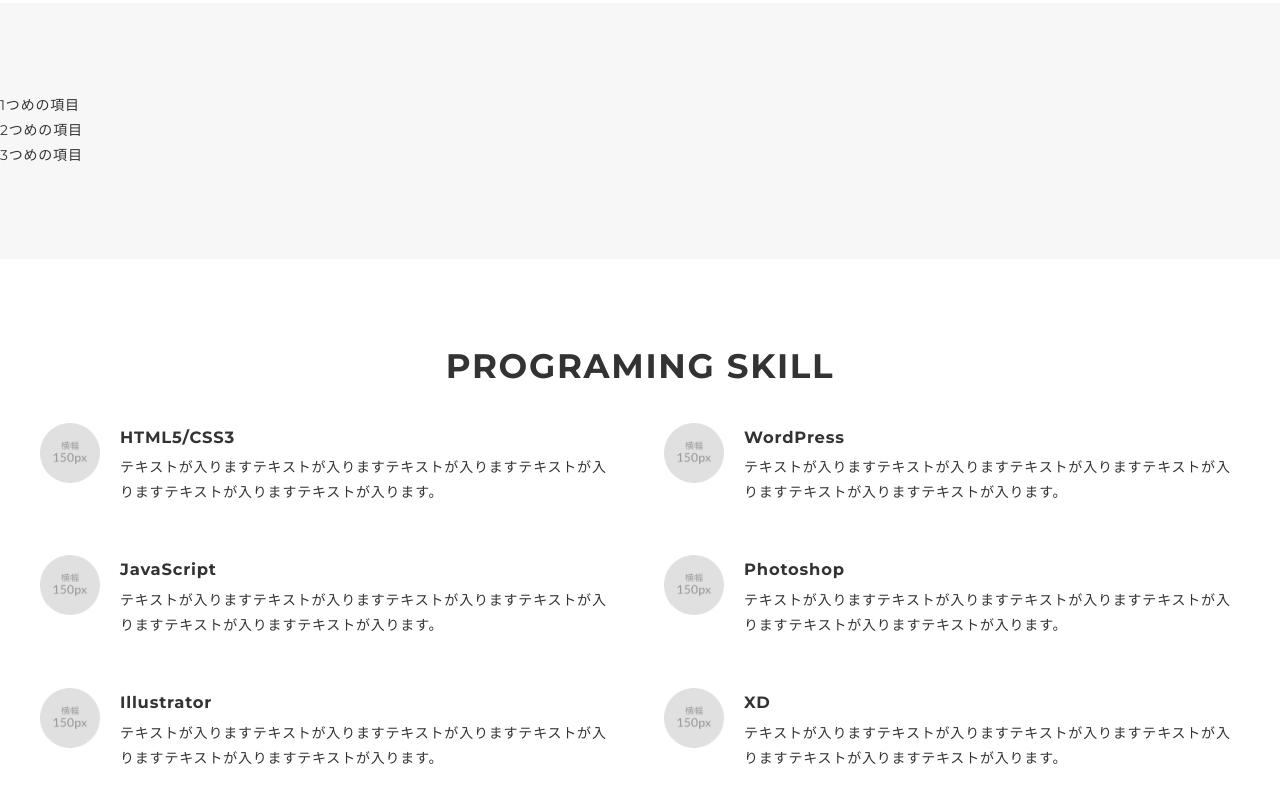
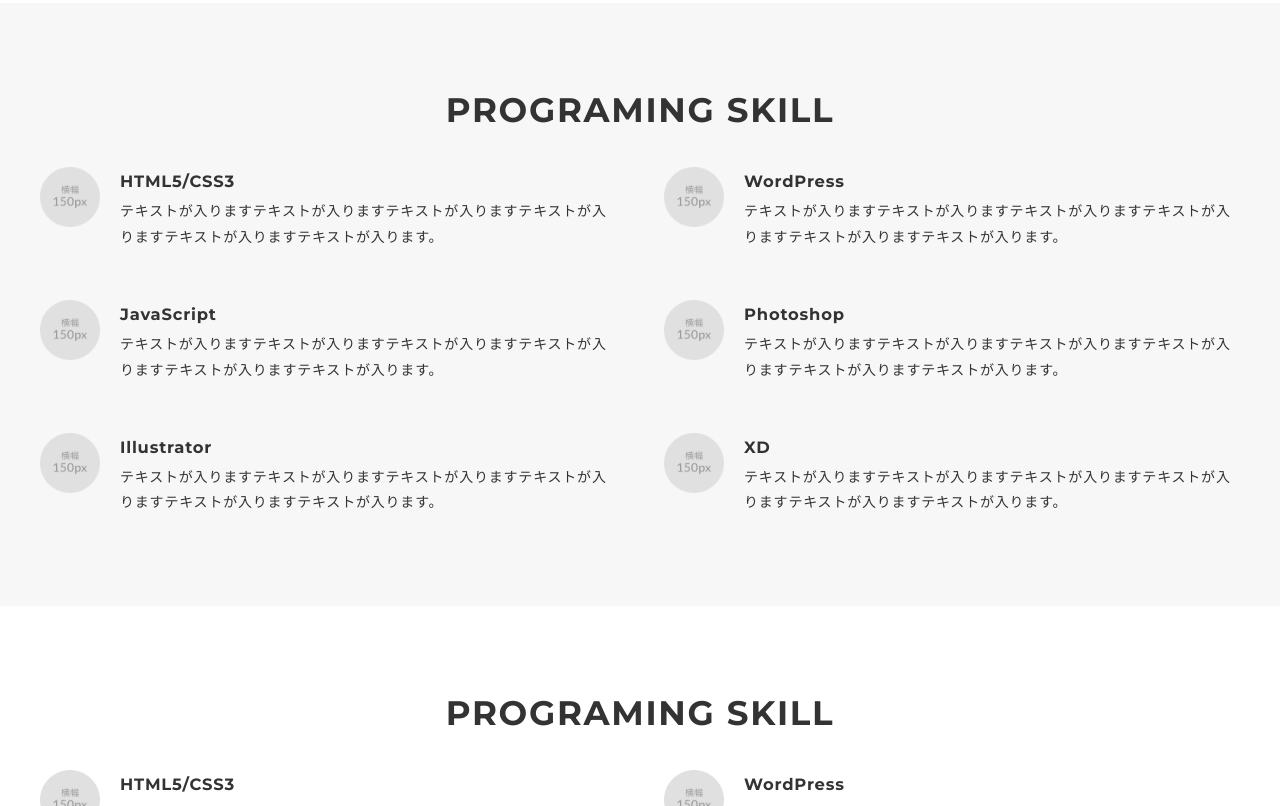
Before and after one commit to Yuma-Ichikawa/Yuma-Ichikawa.github.io, a plain HTML site: page index.html in a window 1280 px wide. Shown: the part 750-1556 px from the top of the page. Drawn offline with nearby package versions, Linux system fonts and the light colour scheme.

Commit message:
Update index.html

```diff
--- a/index.html
+++ b/index.html
@@ -4,9 +4,9 @@
   <meta charset="utf-8">
   <meta name="viewport" content="width=device-width,initial-scale=1.0,user-scalable=no">
   <meta property='og:type' content='website'>
-  <meta property='og:title' content='WebデザイナーTARO YAMADA ポートフォリオ'>
+  <meta property='og:title' content='Yuma Ichikawa'>
   <meta property='og:url' content='URLが入る'>
-  <meta property='og:description' content='TARO YAMADAのポートフォリオサイトです。'>
+  <meta property='og:description' content='Yuma Ichikawa'>
   <meta property="og:image" content="img/ogp.png">
   <meta name="description" content="TARO YAMADAのポートフォリオサイトです" />
   <title>TARO YAMADA ポートフォリオ</title>
@@ -55,15 +55,67 @@
       </div>
       <!-- /main-visual -->
 
-      <!-- works -->
-      <section class="works section" id="works">
-        <ul>
-          <li>1つめの項目</li>
-          <li>2つめの項目</li>
-          <li>3つめの項目</li>
-        </ul>
+
+
+      <!-- skill -->
+      <section class="skill section" id="skill">
+        <div class="inner">
+          <h2 class="title">PROGRAMING SKILL</h2>
+          <div class="skill-list">
+            <div class="skill-item">
+              <p class="skill-img"><img src="img/icon_skill.png" alt=""></p>
+              <div class="skill-body">
+                <h3 class="skill-name">HTML5/CSS3</h3>
+                <p class="skill-text">
+                  テキストが入りますテキストが入りますテキストが入りますテキストが入りますテキストが入りますテキストが入ります。</p>
+              </div>
+            </div>
+            <div class="skill-item">
+              <p class="skill-img"><img src="img/icon_skill.png" alt=""></p>
+              <div class="skill-body">
+                <h3 class="skill-name">WordPress</h3>
+                <p class="skill-text">
+                  テキストが入りますテキストが入りますテキストが入りますテキストが入りますテキストが入りますテキストが入ります。</p>
+              </div>
+            </div>
+            <div class="skill-item">
+              <p class="skill-img"><img src="img/icon_skill.png" alt=""></p>
+              <div class="skill-body">
+                <h3 class="skill-name">JavaScript</h3>
+                <p class="skill-text">
+                  テキストが入りますテキストが入りますテキストが入りますテキストが入りますテキストが入りますテキストが入ります。</p>
+              </div>
+            </div>
+            <div class="skill-item">
+              <p class="skill-img"><img src="img/icon_skill.png" alt=""></p>
+              <div class="skill-body">
+                <h3 class="skill-name">Photoshop</h3>
+                <p class="skill-text">
+                  テキストが入りますテキストが入りますテキストが入りますテキストが入りますテキストが入りますテキストが入ります。</p>
+              </div>
+            </div>
+            <div class="skill-item">
+              <p class="skill-img"><img src="img/icon_skill.png" alt=""></p>
+              <div class="skill-body">
+                <h3 class="skill-name">Illustrator</h3>
+                <p class="skill-text">
+                  テキストが入りますテキストが入りますテキストが入りますテキストが入りますテキストが入りますテキストが入ります。</p>
+              </div>
+            </div>
+            <div class="skill-item">
+              <p class="skill-img"><img src="img/icon_skill.png" alt=""></p>
+              <div class="skill-body">
+                <h3 class="skill-name">XD</h3>
+                <p class="skill-text">
+                  テキストが入りますテキストが入りますテキストが入りますテキストが入りますテキストが入りますテキストが入ります。</p>
+              </div>
+            </div>
+          </div>
+        </div>
       </section>
-      <!-- /works -->
+      <!-- /skill -->
+
+
 
       <!-- skill -->
       <section class="skill section" id="skill">
```
